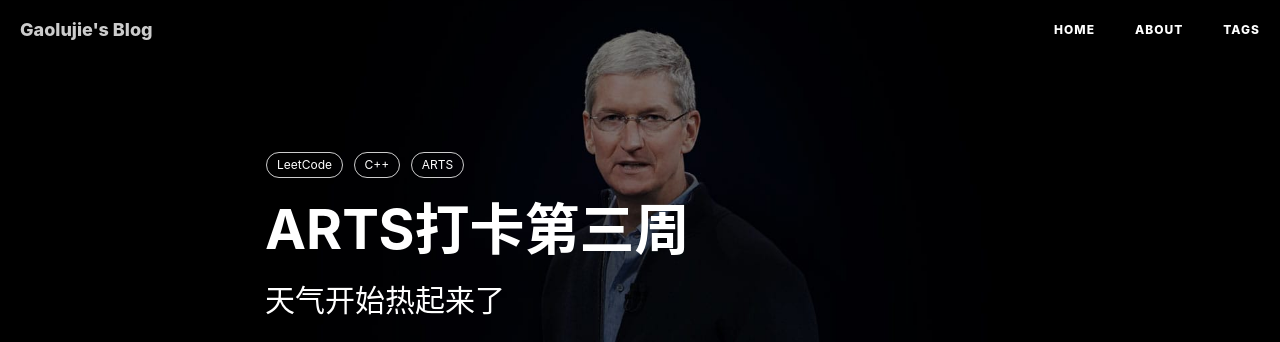
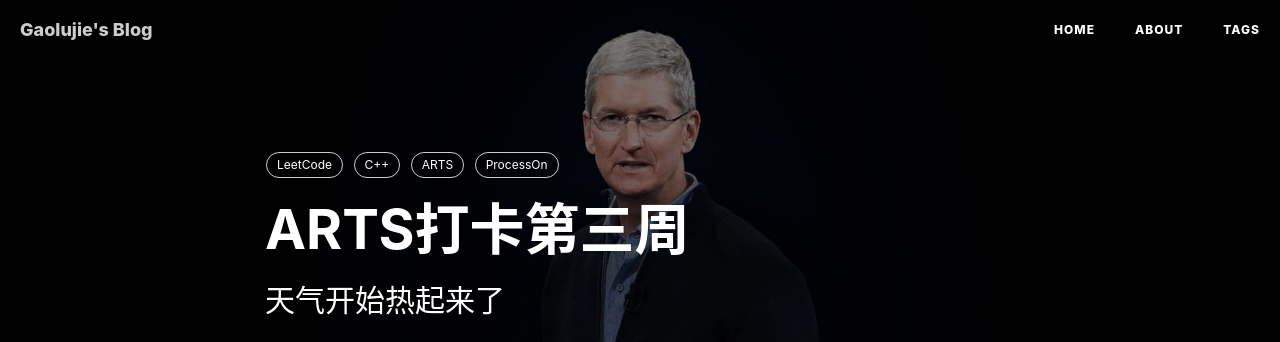
Before and after one commit to gaolujie365/gaolujie365.github.io, a Jekyll site: the page built from _posts/2019-00-00-ARTS打卡第三周.md, in a window 1280 px wide. Shown: the top 342 px of the page. Built offline with Jekyll 4.4.1, drawn with Linux system fonts in a browser that asks for light colours; nearby versions of some CDN libraries; comment, search, counter and statistics services are not loaded.

Commit message:
Update 2019-00-00-ARTS打卡第三周.md

```diff
--- a/_posts/2019-00-00-ARTS打卡第三周.md
+++ b/_posts/2019-00-00-ARTS打卡第三周.md
@@ -10,6 +10,7 @@ tags:
     - LeetCode
     - C++
     - ARTS
+    - ProcessOn
 ---
 
 ### Algorithm
@@ -29,6 +30,7 @@ tags:
 ### Review
 
 
+
 ### Tip
 
 &emsp;&emsp;这次向大家推荐的是一个在线制图网站 *[processon](https://www.processon.com)*，注册之后你就可以再上面免费作图，免去了安装Visio，MindManager等工具的麻烦，ProcessOn是一款基于HTML5和JavaScript技术开发而成，操作简单，方便的同时也是一款专业的垂直在线作图工具。ProcessOn目前已经支持流程图、原型设计、软件建模以及思维导图等四大领域在线作图。
```
